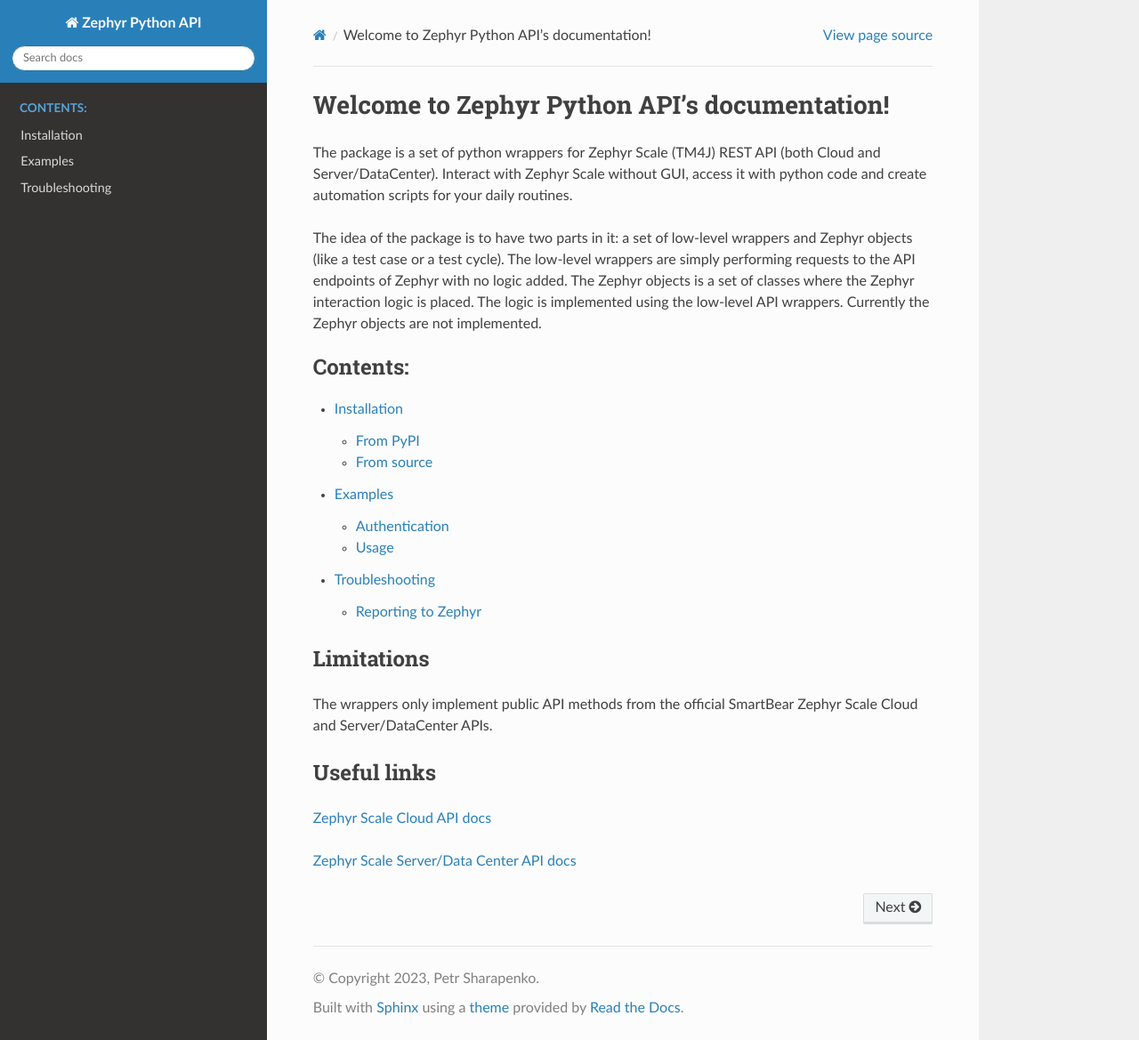
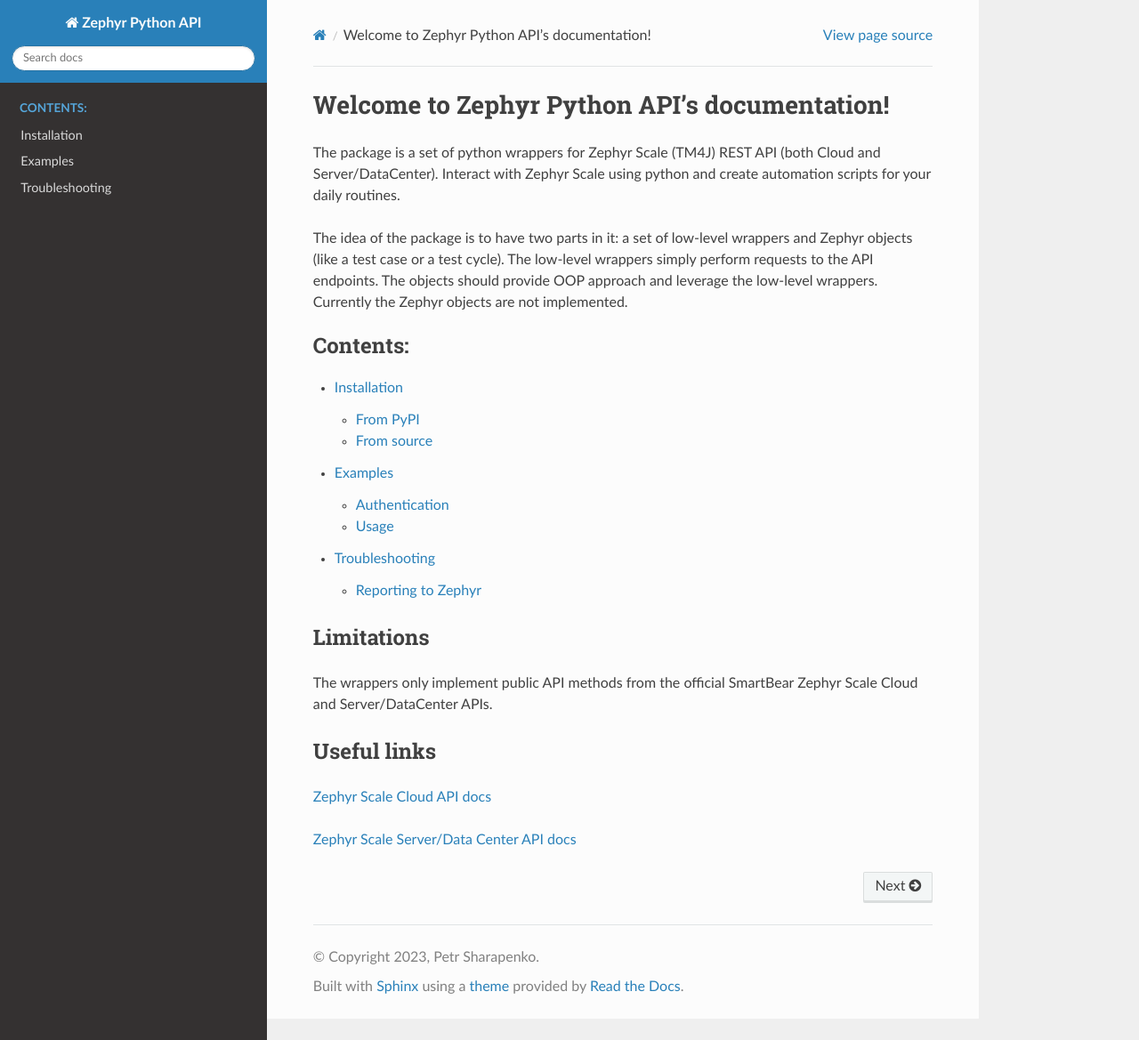
Before and after one commit to nassauwinter/zephyr-python-api, a Sphinx documentation site: the page built from docs/source/index.rst, in a window 1280 px wide and 1169 px high. Shown: the whole window at 89% size. Built offline with Sphinx 7.4.7 and the Read the Docs theme 2.0.0, drawn with Linux system fonts in a browser that asks for light colours; pages that are not in the unit, such as notebooks, are missing from menus.

Commit message:
Update description of the project in the index.rst

```diff
--- a/docs/source/index.rst
+++ b/docs/source/index.rst
@@ -7,12 +7,12 @@
 =============================================
 
 The package is a set of python wrappers for Zephyr Scale (TM4J) REST API (both Cloud and Server/DataCenter).
-Interact with Zephyr Scale without GUI, access it with python code and create automation scripts for your daily routines.
+Interact with Zephyr Scale using python and create automation scripts for your daily routines.
 
-The idea of the package is to have two parts in it: a set of low-level wrappers and  Zephyr objects (like a test case or  a test cycle).
-The low-level wrappers are simply performing requests to the API endpoints of Zephyr with no logic added. The Zephyr objects
-is a set of classes where the Zephyr interaction logic is placed. The logic is implemented using the low-level API wrappers.
-Currently the Zephyr objects are not implemented.
+The idea of the package is to have two parts in it: a set of low-level wrappers and Zephyr objects (like a test case or a test cycle).
+The low-level wrappers simply perform requests to the API endpoints.
+The objects should provide OOP approach and leverage the low-level wrappers. Currently the Zephyr objects are not implemented.
+
 
 .. toctree::
    :maxdepth: 3
```
